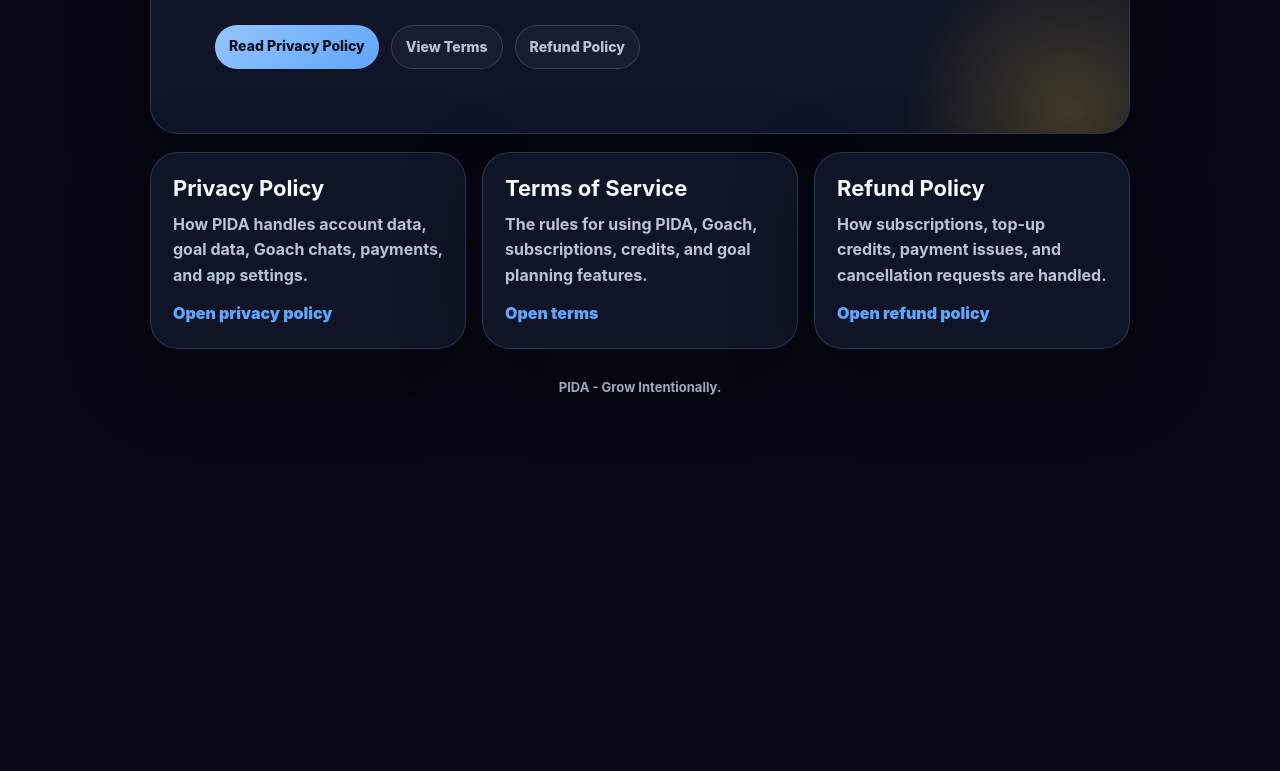
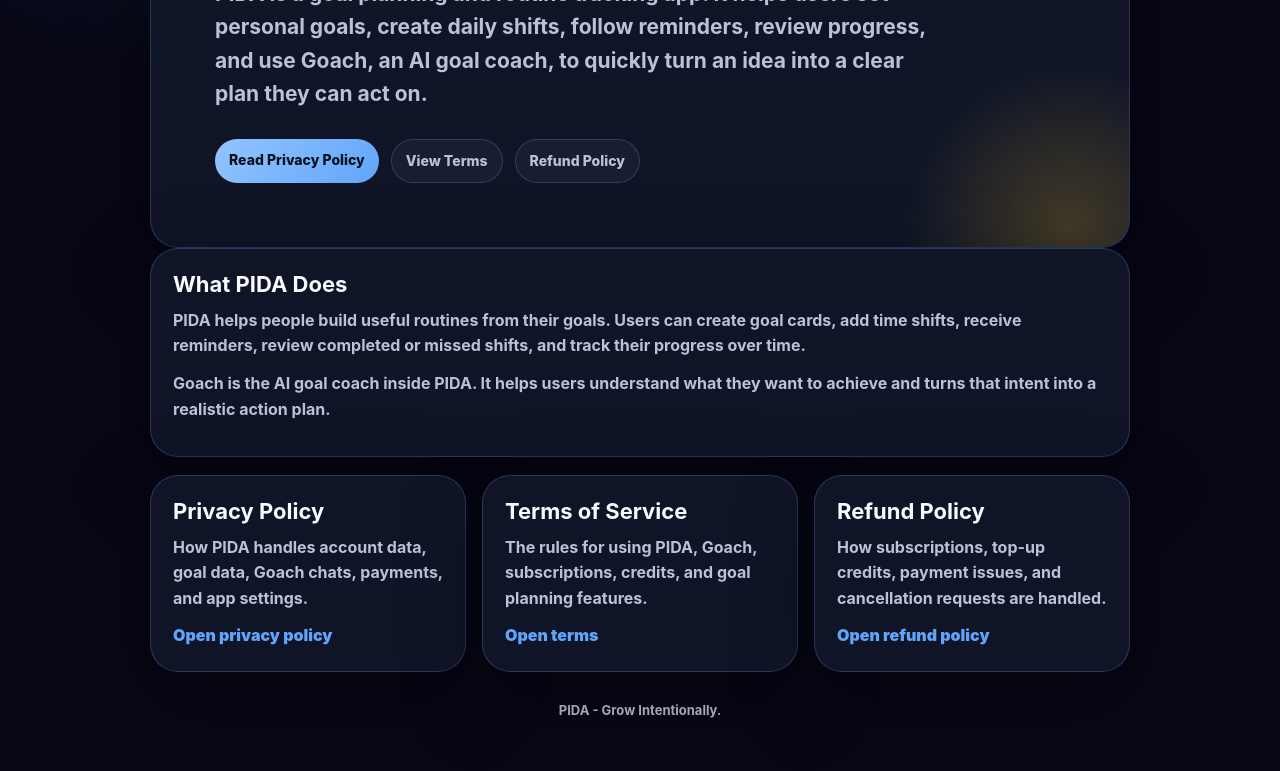
Before and after one commit to henryNugo1/PIDA, a website: page legal-site/index.html in a window 1280 px wide. Shown: the part 709-1480 px from the top of the page. Before the commit the page ends 1176 px from the top, so only its background shows below. Drawn offline with Linux system fonts and the light colour scheme.

Commit message:
Clarify PIDA purpose on legal site

```diff
--- a/legal-site/index.html
+++ b/legal-site/index.html
@@ -3,7 +3,7 @@
   <head>
     <meta charset="utf-8" />
     <meta name="viewport" content="width=device-width, initial-scale=1" />
-    <title>PIDA - Grow Intentionally</title>
+    <title>PIDA - Goal Planning and Routine Tracking App</title>
     <meta
       name="description"
       content="PIDA helps users turn goals into realistic routines, shifts, reminders, and visible progress."
@@ -30,18 +30,32 @@
 
       <section class="hero">
         <img class="hero-logo" src="/assets/pida-bloom-flower.png" alt="PIDA bloom logo" />
-        <p class="eyebrow">Goal planning and routine tracking</p>
-        <h1>Turn intention into daily action.</h1>
+        <p class="eyebrow">PIDA goal planning app</p>
+        <h1>PIDA helps you turn intention into daily action.</h1>
         <p class="lead">
-          PIDA helps users set goals, create realistic shifts, follow reminders,
-          review progress, and use Goach to quickly turn intent into a plan they
-          can act on.
+          PIDA is a goal planning and routine tracking app. It helps users set
+          personal goals, create daily shifts, follow reminders, review progress,
+          and use Goach, an AI goal coach, to quickly turn an idea into a clear
+          plan they can act on.
         </p>
         <div class="actions">
           <a class="button primary" href="/privacy/">Read Privacy Policy</a>
           <a class="button" href="/terms/">View Terms</a>
           <a class="button" href="/refund/">Refund Policy</a>
         </div>
+      </section>
+
+      <section class="purpose card" aria-label="About PIDA">
+        <h2>What PIDA Does</h2>
+        <p>
+          PIDA helps people build useful routines from their goals. Users can
+          create goal cards, add time shifts, receive reminders, review completed
+          or missed shifts, and track their progress over time.
+        </p>
+        <p>
+          Goach is the AI goal coach inside PIDA. It helps users understand what
+          they want to achieve and turns that intent into a realistic action plan.
+        </p>
       </section>
 
       <section class="grid" aria-label="PIDA policies">
```
